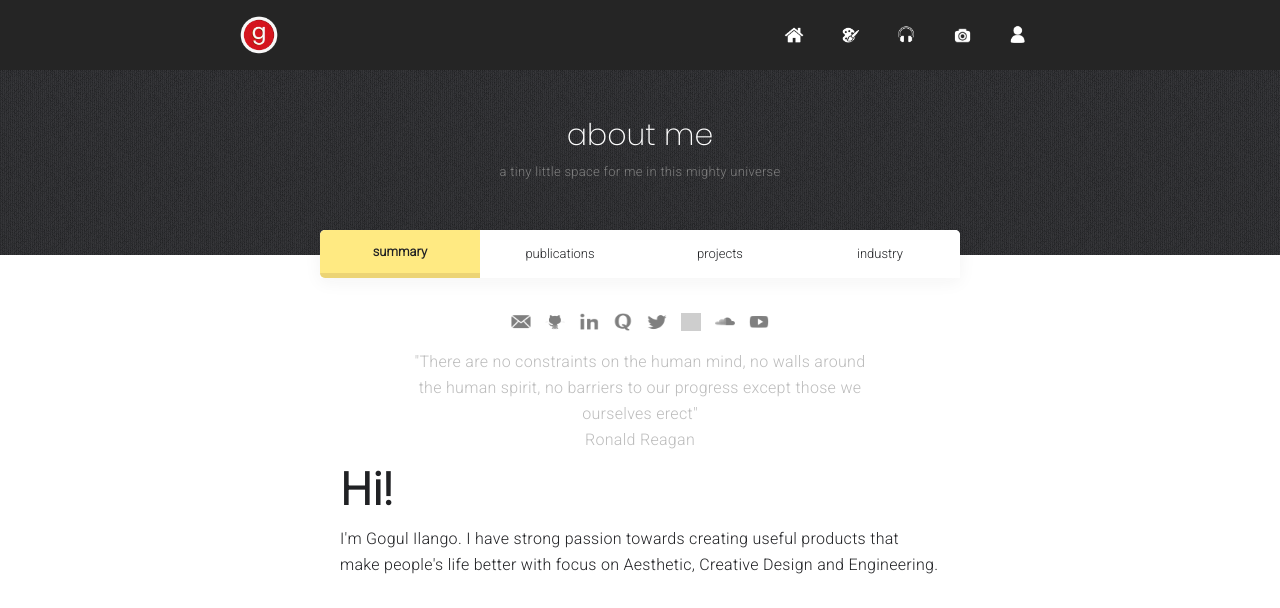
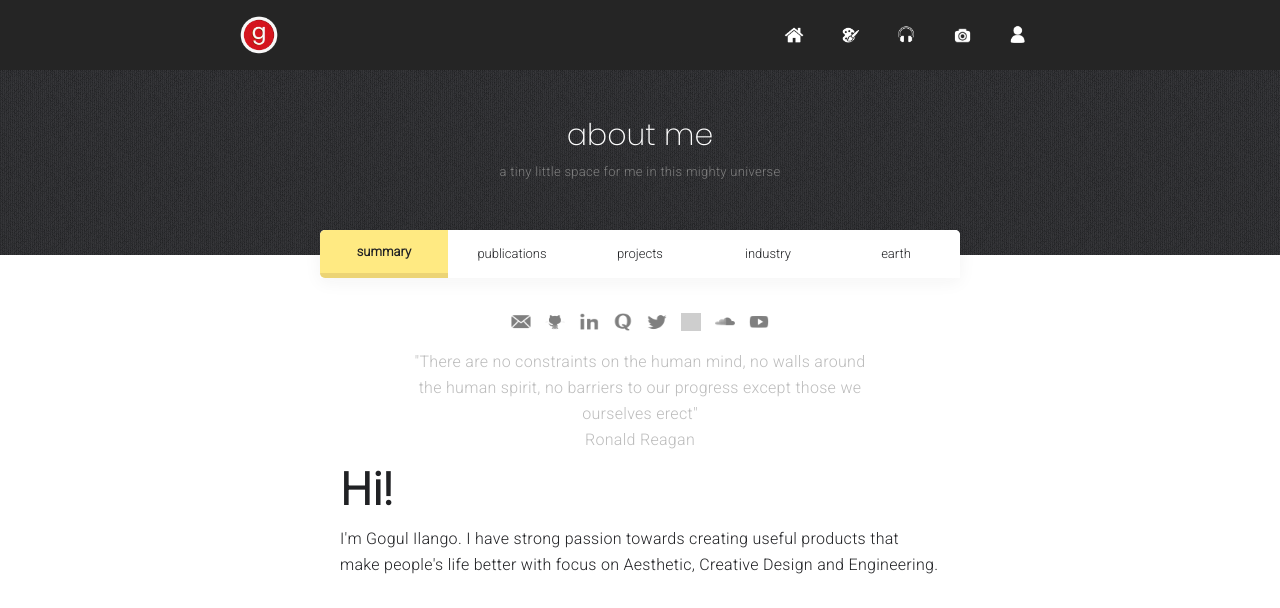
Before and after one commit to shravankumar147/Gogul09.github.io, a Jekyll site: the page built from about.md, in a window 1280 px wide, cut to the strip 0-608 px from the top of the page. Built offline with Jekyll 4.4.1, drawn with Linux system fonts in a browser that asks for light colours; comment, search, counter and statistics services are not loaded; grey boxes are pictures that could not be loaded.

Commit message:
added earth

```diff
--- a/_sass/_about.scss
+++ b/_sass/_about.scss
@@ -127,3 +127,18 @@
 .work-id-card-header p {
   text-align: right;
 }
+
+.about-map-earth {
+  width: 100%;
+  height: 500px;
+  border: none;
+  margin: 20px auto;
+  padding: 0px !important;
+  box-shadow: 3px 4px 5px rgba(36, 36, 36, 0.23);
+}
+
+.about-map-earth iframe {
+  width: 100%;
+  height: 100%;
+  border: none;
+}
--- a/about.md
+++ b/about.md
@@ -24,6 +24,7 @@
           <li id="tab_publications" onclick="showTabBox(this.id)">publications</li>
           <li id="tab_projects" onclick="showTabBox(this.id)">projects</li>
           <li id="tab_industry" onclick="showTabBox(this.id)">industry</li>
+          <li id="tab_earth" onclick="showTabBox(this.id)">earth</li>
         </ul>
       </div>
       <!--Summary STARTS-->
@@ -344,6 +345,13 @@
         </div>
       </div>
       <!--Industry ENDS-->
+      <div class="blog-category-box work-category-box" id="box_earth" style="box-shadow: none !important;">
+        <div class="work-inner-box">
+          <div class='about-map-earth'>
+            <iframe src="https://www.google.com/maps/d/u/2/embed?mid=1wWqeUbFThpB3hZgfNVjOB8JeEAFFLtvw"></iframe>
+          </div>
+      </div>
+    </div>
     </div>
   </div>
 </div>
```
Also changed, not shown: 3 other files.
